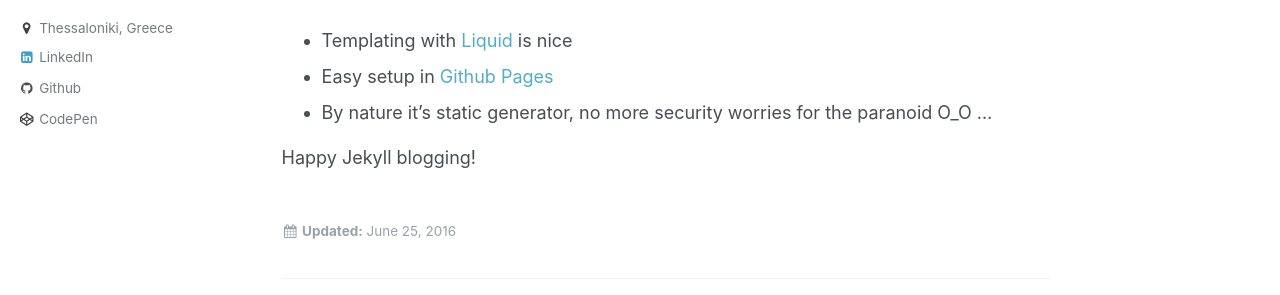
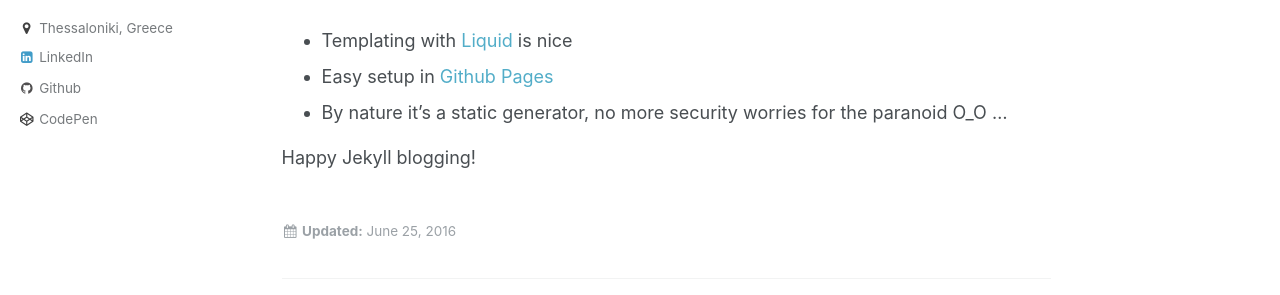
Before and after one commit to vvasiloud/vvasiloud.github.io, a Jekyll site: the page built from _posts/2016-06-13-hello-jekyll.md, in a window 1280 px wide and 961 px high. Shown: the part 292-587 px from the top of the window. Built offline with Jekyll 4.4.1, drawn with Linux system fonts in a browser that asks for light colours; comment, search, counter and statistics services are not loaded.

```diff
--- a/_posts/2016-06-13-hello-jekyll.md
+++ b/_posts/2016-06-13-hello-jekyll.md
@@ -19,6 +19,6 @@ As far as now I can tell:
 
   * Templating with <a href="https://shopify.github.io/liquid/" target="blank">Liquid</a> is nice
   * Easy setup in <a href="http://pages.github.com/" target="_blank">Github Pages</a>
-  * By nature it's static generator, no more security worries for the paranoid  O_O ...
+  * By nature it's a static generator, no more security worries for the paranoid  O_O ...
 
 Happy Jekyll blogging!
```
